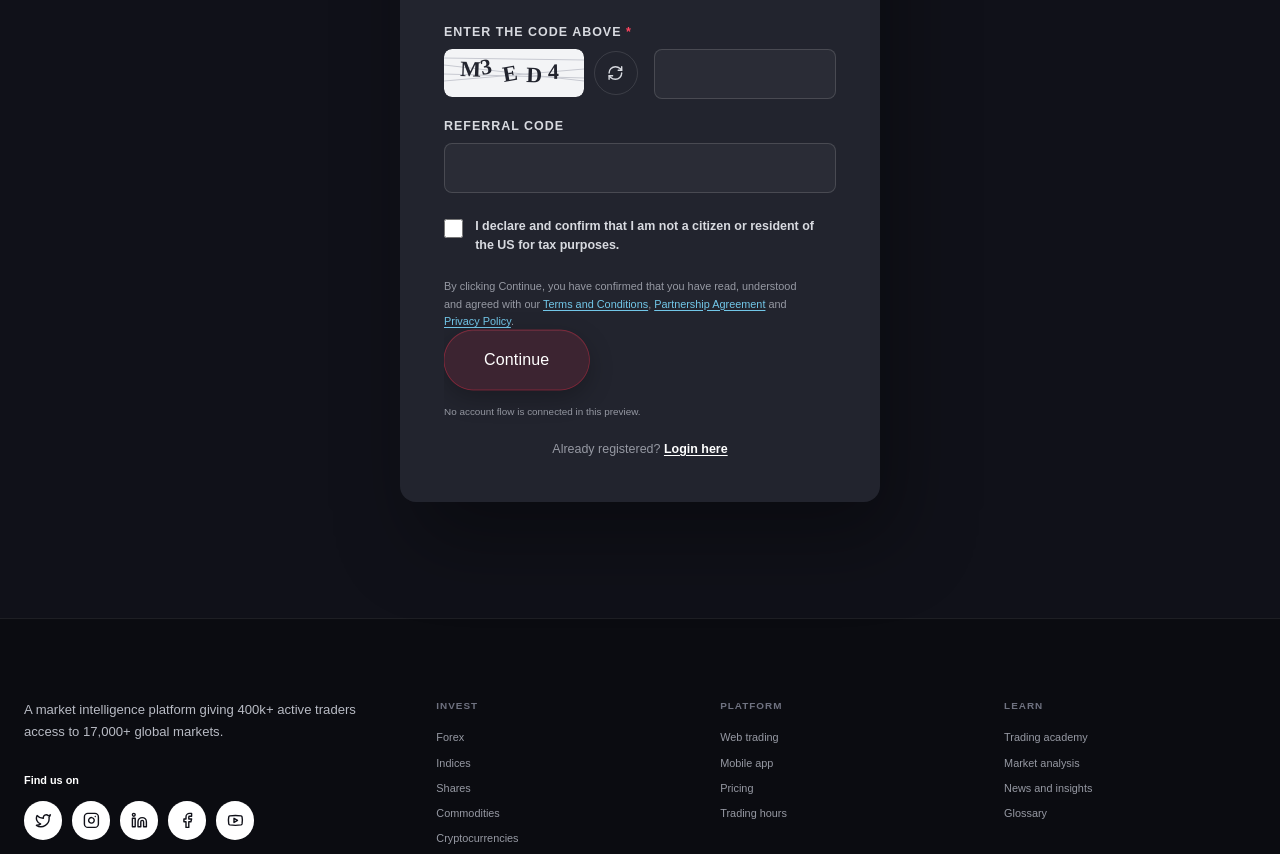
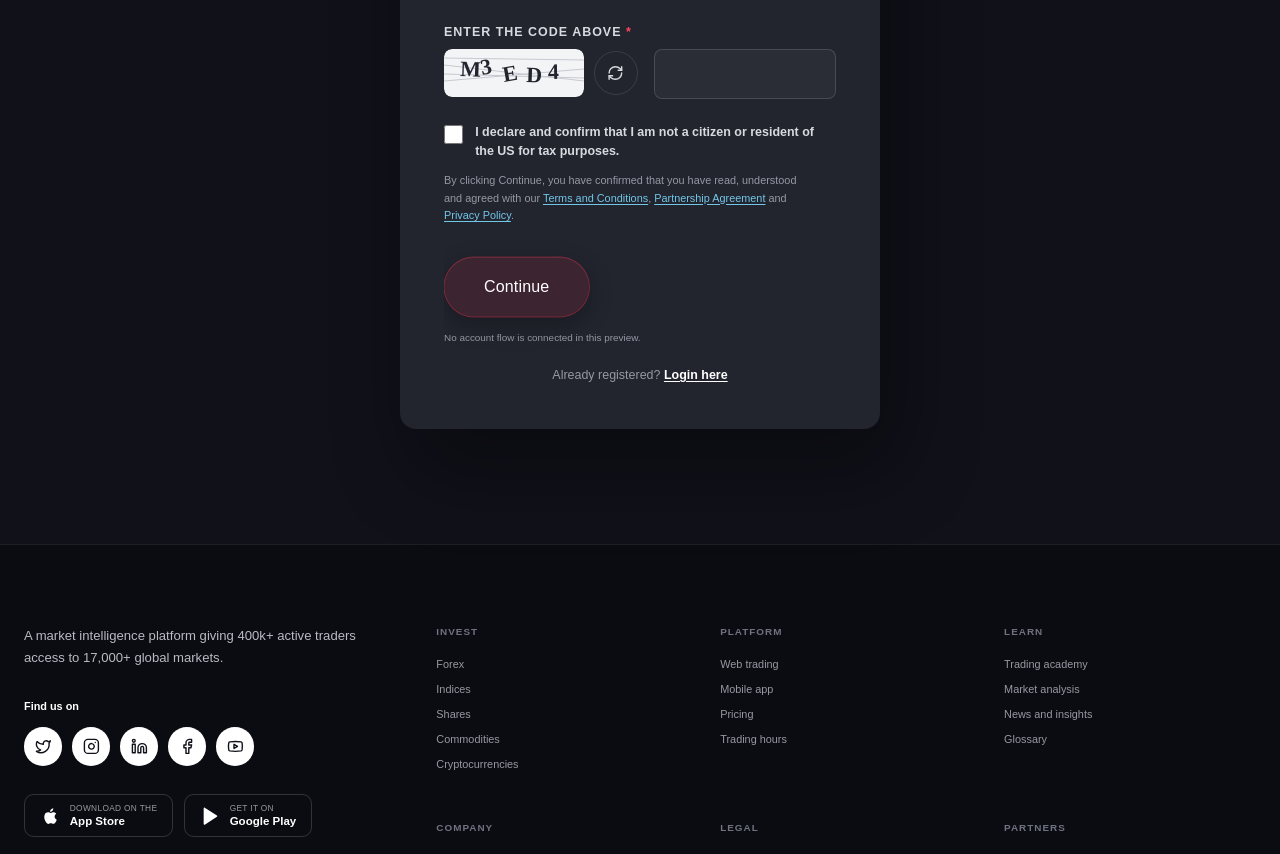
Before and after one commit to quickcommerceph/axquotes-landing, a Next.js app: page /auth in a window 1280 px wide. Shown: the part 865-1719 px from the top of the page. Built offline with nearby package versions, Linux system fonts and the light colour scheme.

Commit message:
minor update in create account

```diff
--- a/src/app/globals.css
+++ b/src/app/globals.css
@@ -486,7 +486,7 @@ p { text-wrap: pretty; }
 
 .signup-error { margin-top: 0.4rem; color: var(--coral); font-size: 0.7rem; }
 
-.signup-checkbox-field { display: grid; grid-template-columns: auto 1fr; align-items: flex-start; gap: 0.75rem; margin: 1.5rem 0; }
+.signup-checkbox-field { display: grid; grid-template-columns: auto 1fr; align-items: flex-start; gap: 0.75rem; margin: 1.5rem 0 0.75rem; }
 .signup-checkbox-field input[type='checkbox'] { width: 1.2rem; height: 1.2rem; margin-top: 0.15rem; accent-color: var(--coral-action); cursor: pointer; }
 .signup-checkbox-field label { color: #d8dae0; font-size: 0.78rem; line-height: 1.5; text-transform: none; letter-spacing: normal; font-weight: 600; }
 
--- a/src/components/axquotes/SignUpForm.tsx
+++ b/src/components/axquotes/SignUpForm.tsx
@@ -96,7 +96,6 @@ type SignUpFieldValues = {
   phone: string;
   password: string;
   captchaInput: string;
-  referralCode: string;
   agreeNonUs: boolean;
 };
 
@@ -113,7 +112,6 @@ function NewAccountPanel({
     phone: '',
     password: '',
     captchaInput: '',
-    referralCode: '',
     agreeNonUs: false,
   });
   const [showPassword, setShowPassword] = useState(false);
@@ -267,19 +265,6 @@ function NewAccountPanel({
           {captchaError && <p id="signup-captcha-error" role="alert" className="signup-error">That code doesn&rsquo;t match. Try again.</p>}
         </div>
 
-        <div className="signup-field">
-          <label htmlFor="signup-referral">Referral code</label>
-          <input
-            id="signup-referral"
-            name="referralCode"
-            type="text"
-            value={values.referralCode}
-            onChange={(event) => setValues((v) => ({ ...v, referralCode: event.target.value }))}
-            className="signup-input"
-            autoComplete="off"
-          />
-        </div>
-
         <div className="signup-checkbox-field">
           <input
             id="signup-non-us"
@@ -291,7 +276,7 @@ function NewAccountPanel({
           <label htmlFor="signup-non-us">I declare and confirm that I am not a citizen or resident of the US for tax purposes.</label>
         </div>
 
-        <p className="signup-fineprint">
+        <p className="signup-fineprint mb-8">
           By clicking Continue, you have confirmed that you have read, understood and agreed with our{' '}
           <a href="#">Terms and Conditions</a>, <a href="#">Partnership Agreement</a> and <a href="#">Privacy Policy</a>.
         </p>
```
